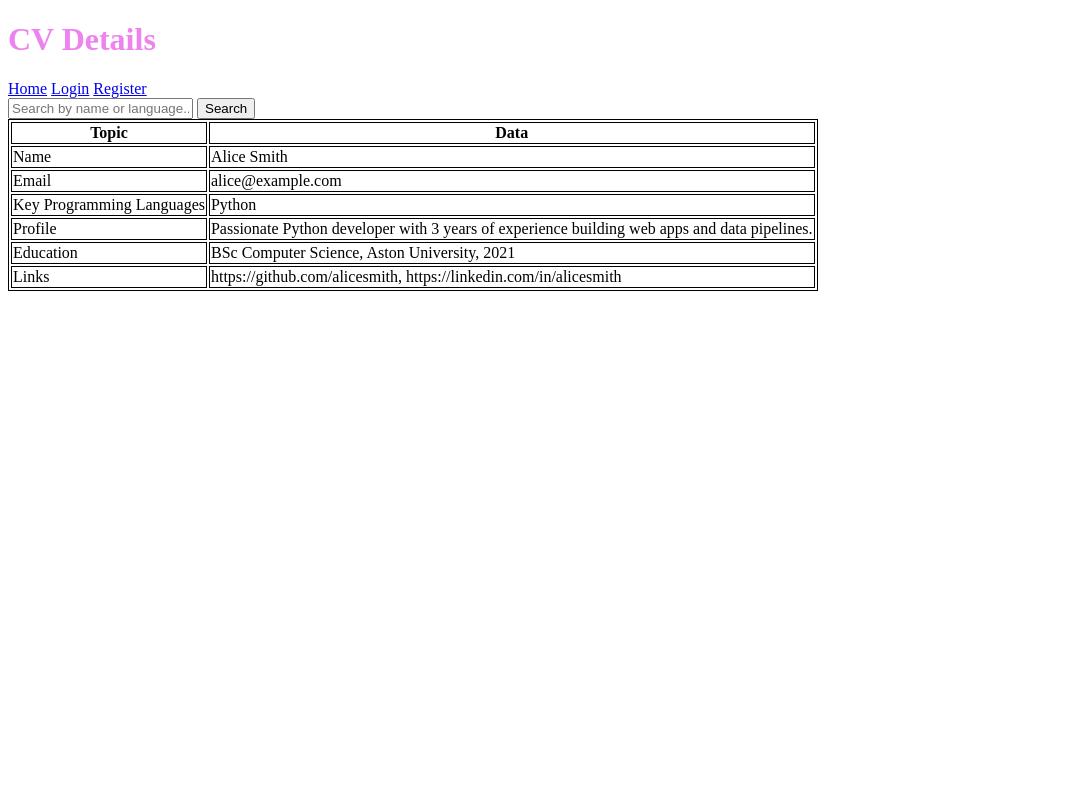
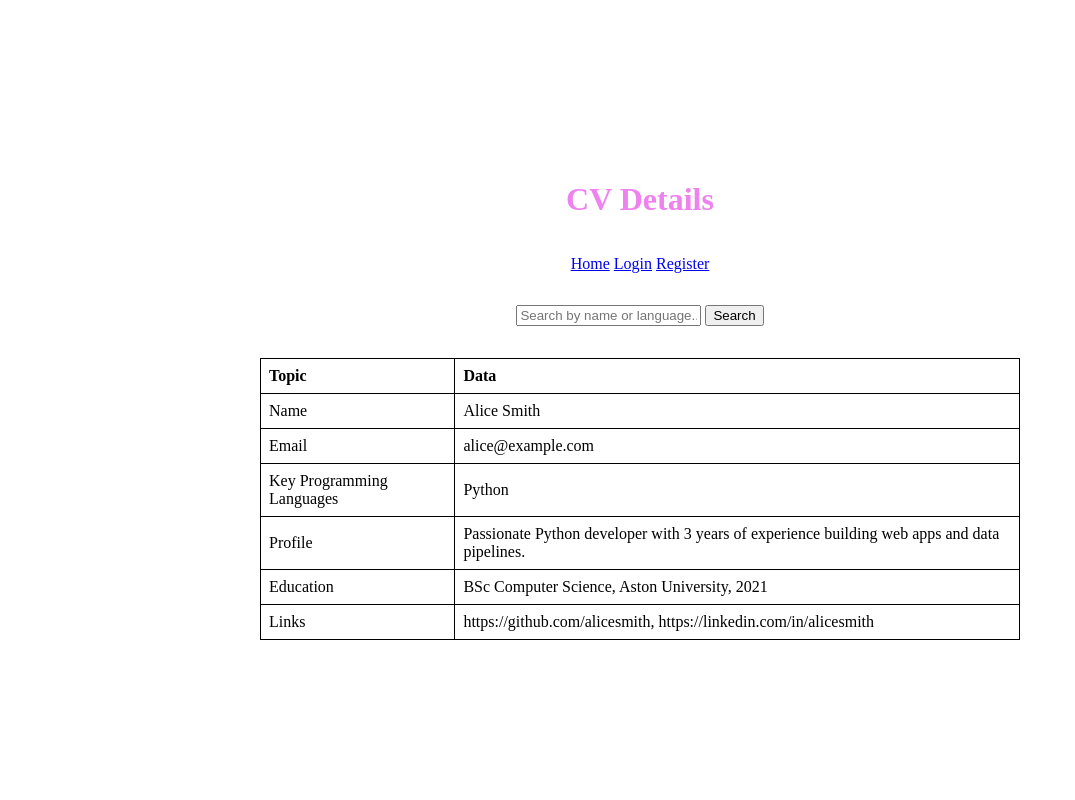
Before and after one commit to Shez1357/Aston-Uni-Assignment, a PHP site: page /view_cv.php?id=2 in a window 1280 px wide. Shown: the whole page, without its empty margins (0-1075 px from the left). Run offline with PHP 8.4, Linux system fonts and the light colour scheme; data comes from the database, SQL or seed files in the repository; data that the repository does not hold is empty.

Commit message:
It works? but not best solution but it works

```diff
--- a/public/style.css
+++ b/public/style.css
@@ -1,7 +1,46 @@
+* {
+  box-sizing: border-box;
+}
+
+html, body {
+  margin: 0;
+  padding: 0;
+  min-height: 100vh;
+  width: 100%;
+}
+
+body {
+  display: flex;
+  flex-direction: column;
+  justify-content: center;
+  align-items: center;
+  text-align: center;
+  gap: 1rem;
+}
+
+.app-wrapper {
+  width: min(95%, 960px);
+  max-width: 960px;
+  margin: 0 auto;
+  text-align: center;
+}
+
+form, table {
+  width: 100%;
+  max-width: 760px;
+  margin: 1rem auto;
+}
+
 table, th, td {
   border: 1px solid rgb(0, 0, 0);
+  border-collapse: collapse;
 }
 
-h1{
+table th, table td {
+  padding: 0.5rem;
+  text-align: left;
+}
+
+h1 {
   color: violet;
 }
--- a/view_cv.php
+++ b/view_cv.php
@@ -7,9 +7,18 @@
 <head>
     <meta charset="UTF-8">
     <meta name="viewport" content="width=device-width, initial-scale=1.0">
-    <link rel="stylesheet" href="/public/style.css">
+    <link rel="stylesheet" href="public/style.css">
     <title>View CV - Aston Uni CV website</title>
 <body>
+    <style>
+    body {
+    text-align: center;
+    margin: 0 auto;
+    table {
+        margin: 0 auto;
+    }
+}
+</style>
     <h1>CV Details</h1>
     <nav>
         <a href="index.php">Home</a>
```
Also changed, not shown: index.php (+9 -0 lines), search.php (+9 -0 lines).
